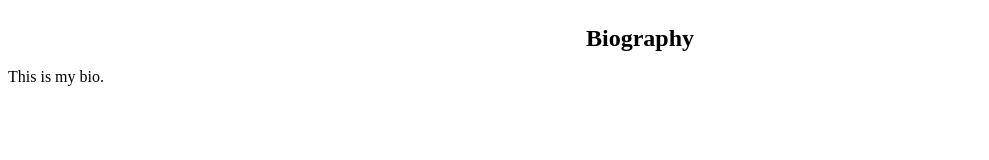
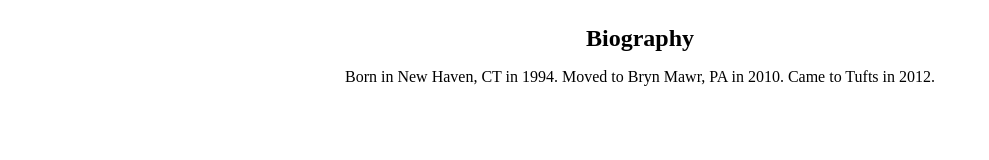
Before and after one commit to japkon/japkon.github.io, a plain HTML site: page bio.html in a window 1280 px wide. Shown: the whole page, without its empty margins (0-989 px from the left). Drawn offline with Linux system fonts and the light colour scheme.

Commit message:
Updated bio and resume

```diff
--- a/bio.css
+++ b/bio.css
@@ -2,3 +2,8 @@ h1 {text-align: center;
 	font-size: 24px;
 	margin-top: 25px;
 	}
+
+body {margin-left: 75px;
+	margin-right: 75px;
+	text-align: center;
+	}
--- a/bio.html
+++ b/bio.html
@@ -9,7 +9,7 @@
 
 <body>
 	<h1>Biography</h1>
-	<p>This is my bio.</p>
+	<p>Born in New Haven, CT in 1994. Moved to Bryn Mawr, PA in 2010. Came to Tufts in 2012.</p>
 </body>
 
 </html>
```
Also changed, not shown: resume.html (+2 -2 lines).
